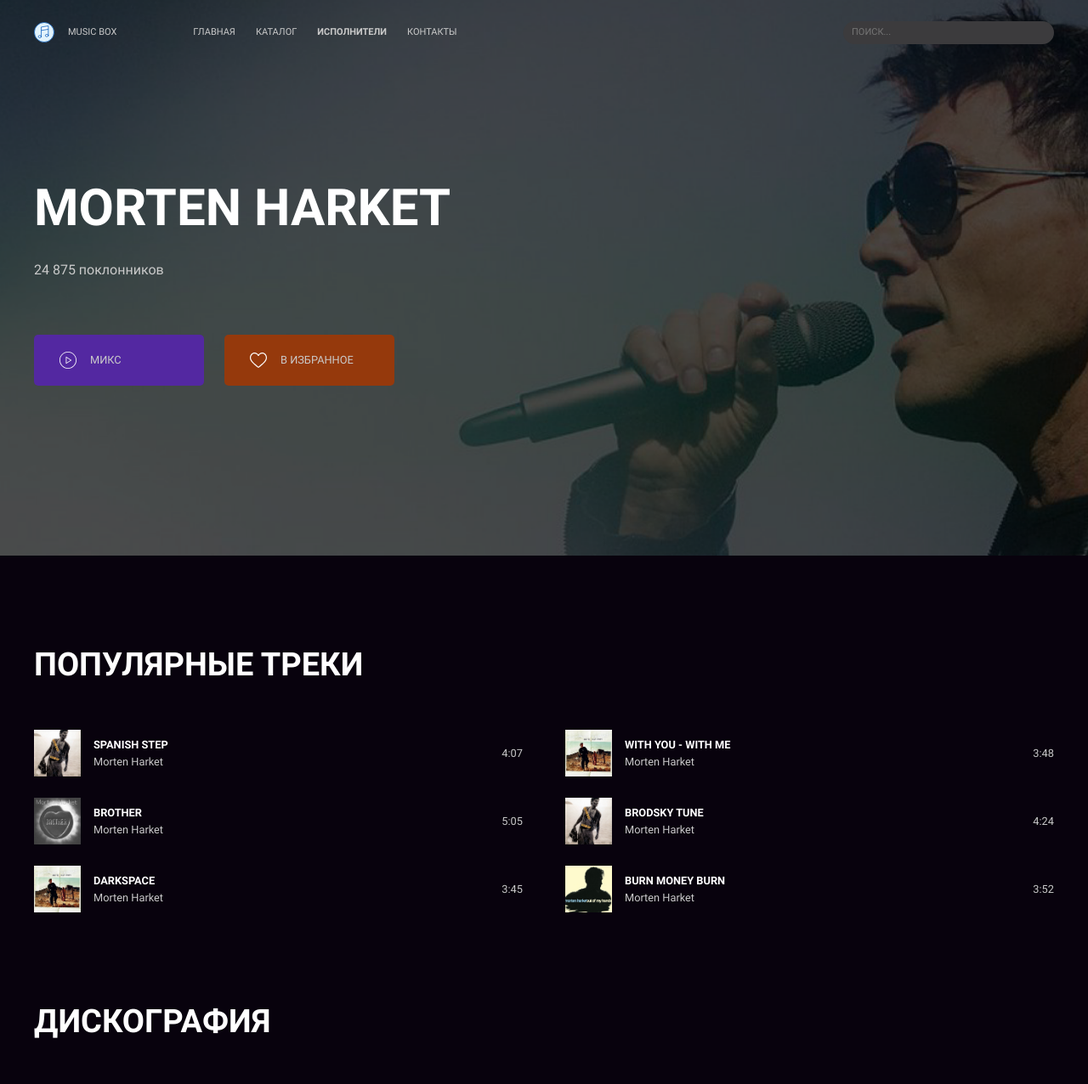
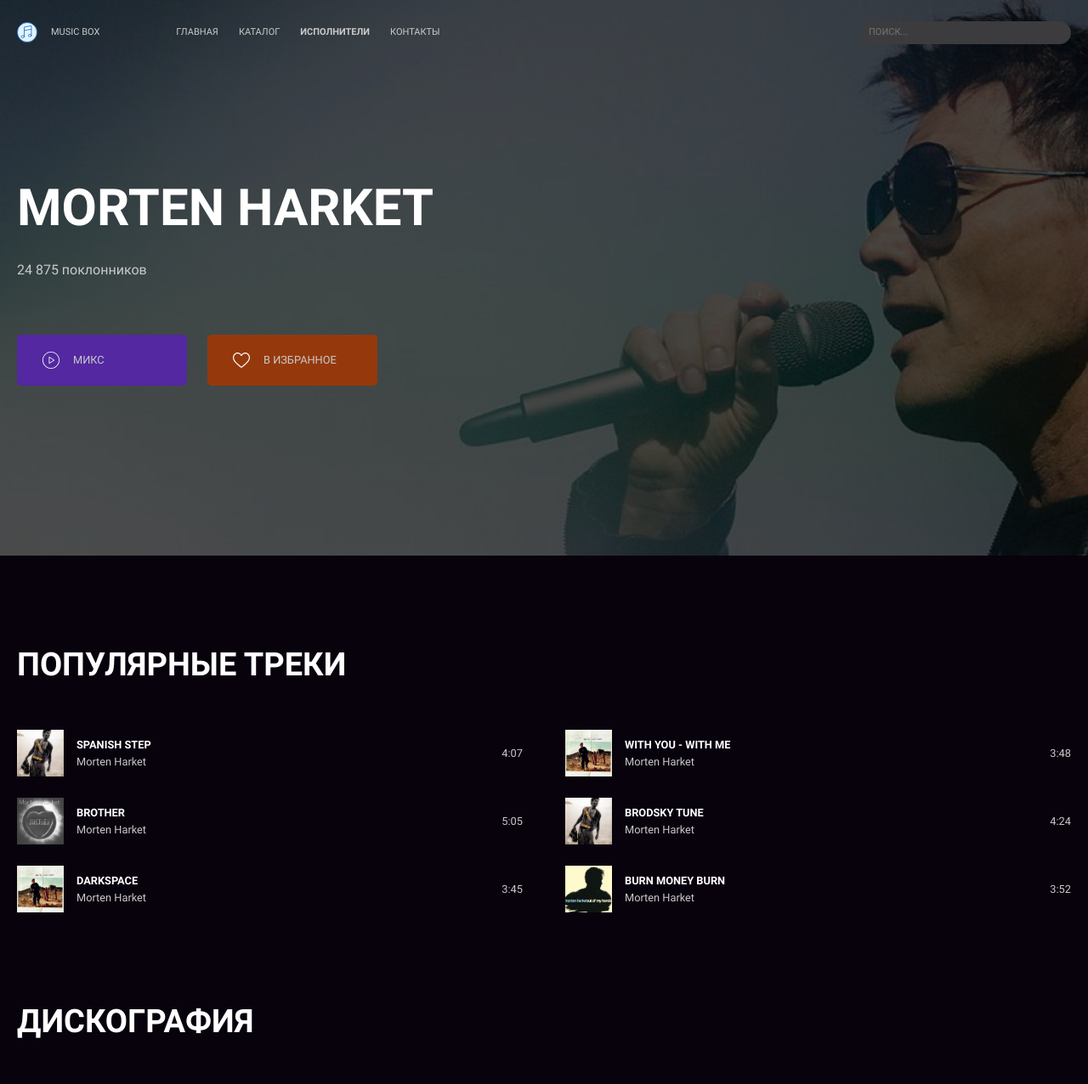
Before and after one commit to igor23samohvalov/layout-designer-project-lvl2, a website: page src/artist.html in a window 1280 px wide. Shown: the top 1276 px of the page at 85% size. Drawn offline with Linux system fonts and the light colour scheme.

Commit message:
container fix #4

```diff
--- a/src/css/artist/app.css
+++ b/src/css/artist/app.css
@@ -129,7 +129,7 @@
   justify-content: space-between;
   align-content: center;
   flex-wrap: wrap;
-  max-width: 1200px;
+  max-width: 1240px;
   margin-left: auto;
   margin-right: auto;
   top: 25px;
@@ -197,7 +197,7 @@
 }
 #page-description .container {
   align-items: flex-start;
-  max-width: 1200px;
+  max-width: 1240px;
   margin-left: auto;
   margin-right: auto;
 }
@@ -413,13 +413,13 @@
   display: flex;
   flex-direction: column;
   align-items: center;
-  max-width: 1200px;
+  max-width: 1240px;
   margin-left: auto;
   margin-right: auto;
 }
 
 .m-auto {
-  max-width: 1200px;
+  max-width: 1240px;
   margin-left: auto;
   margin-right: auto;
 }
--- a/src/css/index/app.css
+++ b/src/css/index/app.css
@@ -129,7 +129,7 @@
   justify-content: space-between;
   align-content: center;
   flex-wrap: wrap;
-  max-width: 1200px;
+  max-width: 1240px;
   margin-left: auto;
   margin-right: auto;
   top: 25px;
@@ -474,7 +474,7 @@
   display: flex;
   align-self: flex-start;
   flex-wrap: wrap;
-  width: 1200px;
+  width: 1240px;
   margin-left: auto;
   margin-right: auto;
   padding-top: 40px;
@@ -515,13 +515,13 @@
   display: flex;
   flex-direction: column;
   align-items: center;
-  max-width: 1200px;
+  max-width: 1240px;
   margin-left: auto;
   margin-right: auto;
 }
 
 .m-auto {
-  max-width: 1200px;
+  max-width: 1240px;
   margin-left: auto;
   margin-right: auto;
 }
```
